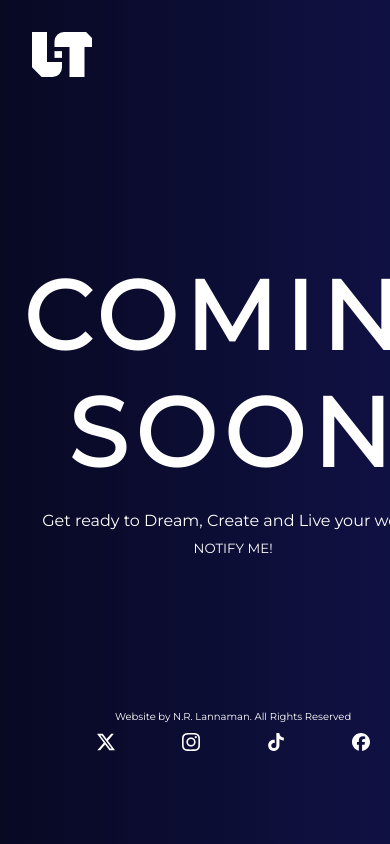
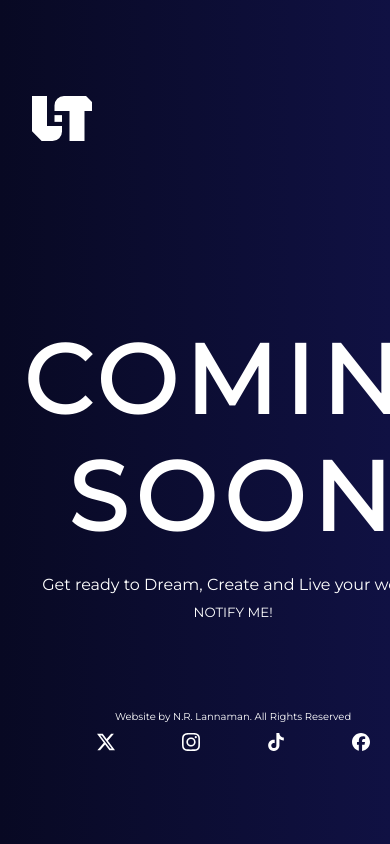
Before and after one commit to NiclanX/lannamantechnologies, a plain HTML site: page index.html in a window 390 px wide. Shown: the top 844 px of the page. Drawn offline with Linux system fonts and the light colour scheme; a script that the page names is missing; a web font is replaced by a local one.

Commit message:
Minor Menu Fixes

```diff
--- a/styles.css
+++ b/styles.css
@@ -293,7 +293,7 @@ ul li{
 
 .sideBar>button {
     margin-top: auto;
-    /* margin: auto 0px 40px 0px; */
+ /* margin: auto 0px 40px 0px; */
 }
 
 
@@ -334,7 +334,7 @@ ul li{
 @media(max-width: 800px){
     body{
         display: grid;
-        grid-row: 1fr 1fr;
+        grid-template-rows: 1fr 1fr;
         width: 100%;
         height: 100vh;
         padding-bottom: env(safe-area-inset-bottom);
```
